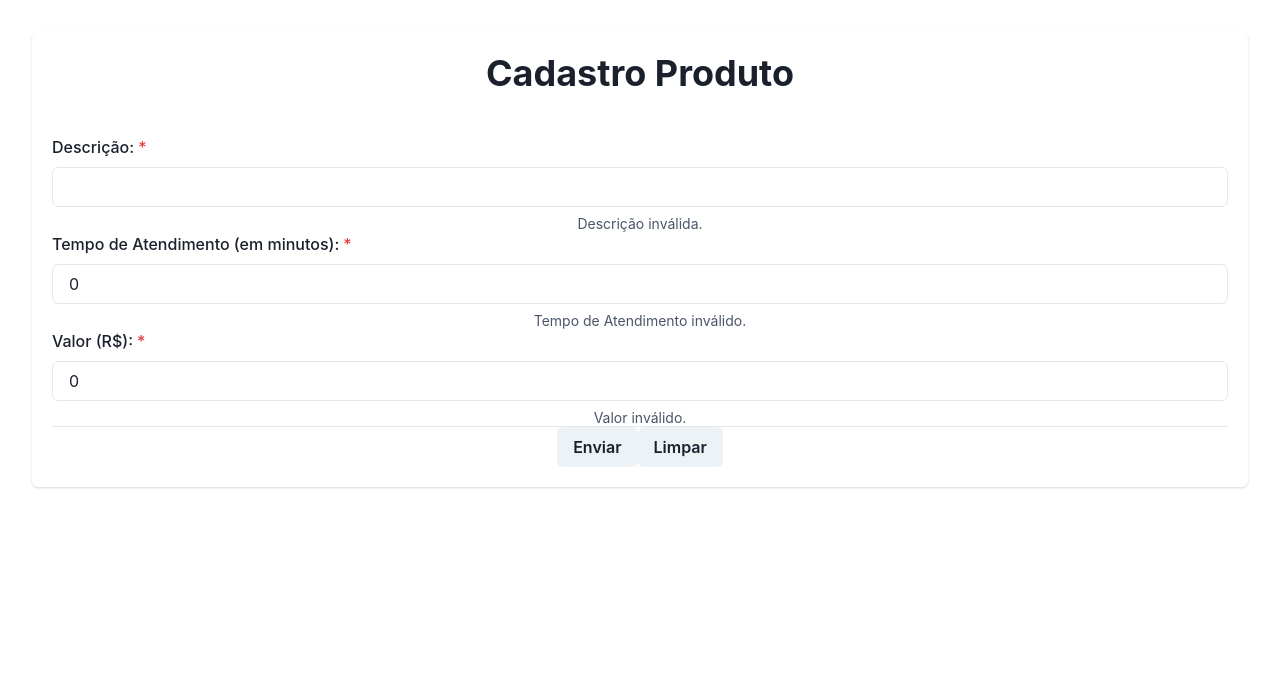
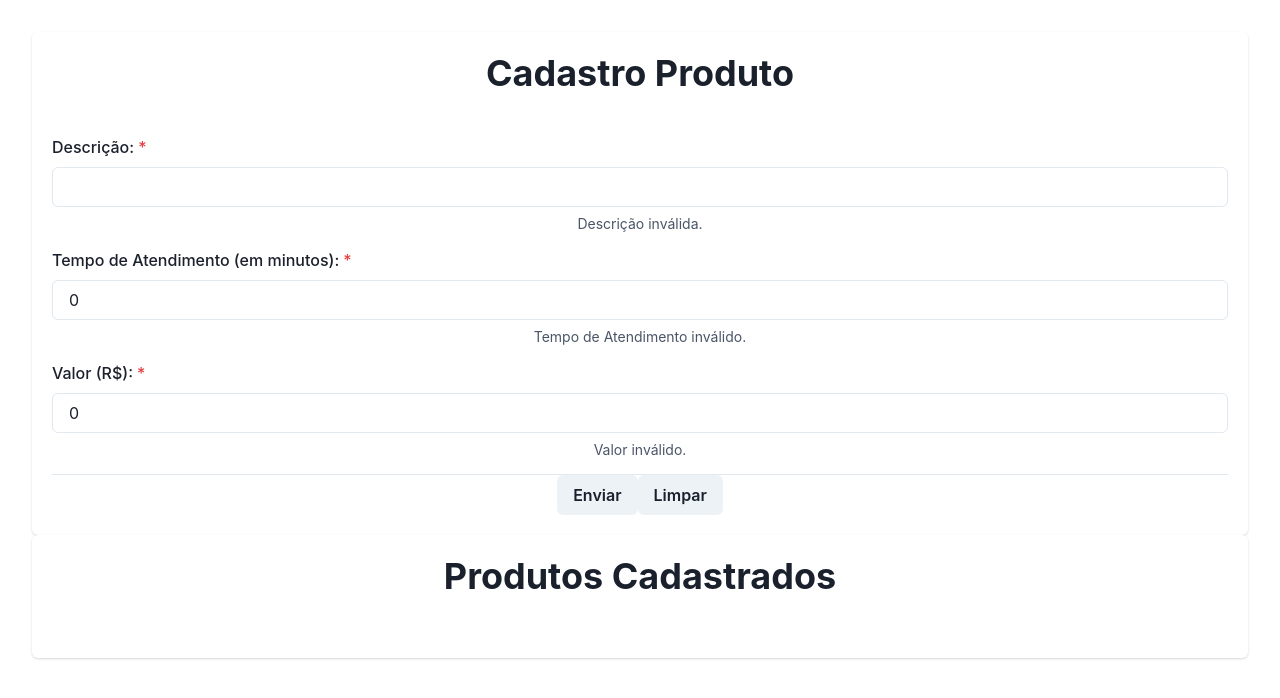
Before and after one commit to LeonardoHLTP/Projeto-Codethon, a React (Vite) app in the folder frontend/: page /CadastroProduto in a window 1280 px wide. Shown: the top 698 px of the page. Built offline with nearby package versions, Linux system fonts and the light colour scheme.

Commit message:
Alteração em CadastroProduto

```diff
--- a/frontend/src/pages/Empresa/CadastroProdutos.tsx
+++ b/frontend/src/pages/Empresa/CadastroProdutos.tsx
@@ -1,4 +1,4 @@
-import { Card, CardBody, CardHeader, Heading, FormControl, FormLabel, Input, Button, FormHelperText } from "@chakra-ui/react";
+import { Card, CardBody, CardHeader, Heading, FormControl, FormLabel, Input, Button, FormHelperText, List, ListItem } from "@chakra-ui/react";
 import { useState } from "react";
 
 interface ProdutoData {
@@ -8,9 +8,9 @@ interface ProdutoData {
 }
 
 interface ProdutoDataErrors {
-  descricaoError: boolean,
-  tempoAtendimentoError: boolean,
-  valorError: boolean,
+  descricaoError: boolean;
+  tempoAtendimentoError: boolean;
+  valorError: boolean;
 }
 
 interface TouchedFields {
@@ -23,6 +23,7 @@ export function CadastroProduto() {
   const produtoDataInitialState: ProdutoData = { descricao: "", tempoAtendimento: 0, valor: 0 };
   const [touchedFields, setTouchedFields] = useState<TouchedFields>({ descricao: false, tempoAtendimento: false, valor: false });
   const [produtoData, setProdutoData] = useState<ProdutoData>(produtoDataInitialState);
+  const [produtos, setProdutos] = useState<ProdutoData[]>([]);
 
   function handleChange(e: React.ChangeEvent<HTMLInputElement>, name: keyof ProdutoData): void {
     setProdutoData({ ...produtoData, [name]: name === "tempoAtendimento" || name === "valor" ? parseFloat(e.target.value) : e.target.value });
@@ -33,43 +34,61 @@ export function CadastroProduto() {
     descricaoError: produtoData.descricao.length < 3,
     tempoAtendimentoError: produtoData.tempoAtendimento <= 0,
     valorError: produtoData.valor <= 0,
+  };
+
+  function handleSubmit() {
+    if (!dataErrors.descricaoError && !dataErrors.tempoAtendimentoError && !dataErrors.valorError) {
+      setProdutos([...produtos, produtoData]);
+      setProdutoData(produtoDataInitialState);
+      setTouchedFields({ descricao: false, tempoAtendimento: false, valor: false });
+    }
   }
 
   return (
-    <div className="flex justify-center items-center h-dvh bg-slate-200">
-      <Card className="w-80 h-[70%]">
+    <div className="flex flex-col items-center h-screen bg-slate-200 p-4">
+      <Card className="w-full max-w-3xl mb-4">
         <CardHeader>
           <Heading>Cadastro Produto</Heading>
         </CardHeader>
         <CardBody>
-          <FormControl isRequired isInvalid={dataErrors.descricaoError && touchedFields.descricao}>
+          <FormControl isRequired isInvalid={dataErrors.descricaoError && touchedFields.descricao} mb="4" width="full">
             <FormLabel>Descrição:</FormLabel>
-            <Input onChange={e => handleChange(e, "descricao")} value={produtoData.descricao} type="text" />
-            {dataErrors.descricaoError &&
-              <FormHelperText> Descrição inválida. </FormHelperText>
-            }
+            <Input onChange={e => handleChange(e, "descricao")} value={produtoData.descricao} type="text" width="full" />
+            {dataErrors.descricaoError && <FormHelperText>Descrição inválida.</FormHelperText>}
           </FormControl>
-          <FormControl isRequired isInvalid={dataErrors.tempoAtendimentoError && touchedFields.tempoAtendimento}>
+          <FormControl isRequired isInvalid={dataErrors.tempoAtendimentoError && touchedFields.tempoAtendimento} mb="4" width="full">
             <FormLabel>Tempo de Atendimento (em minutos):</FormLabel>
-            <Input onChange={e => handleChange(e, "tempoAtendimento")} value={produtoData.tempoAtendimento} type="number" />
-            {dataErrors.tempoAtendimentoError &&
-              <FormHelperText> Tempo de Atendimento inválido. </FormHelperText>
-            }
+            <Input onChange={e => handleChange(e, "tempoAtendimento")} value={produtoData.tempoAtendimento} type="number" width="full" />
+            {dataErrors.tempoAtendimentoError && <FormHelperText>Tempo de Atendimento inválido.</FormHelperText>}
           </FormControl>
-          <FormControl isRequired isInvalid={dataErrors.valorError && touchedFields.valor}>
+          <FormControl isRequired isInvalid={dataErrors.valorError && touchedFields.valor} mb="4" width="full">
             <FormLabel>Valor (R$):</FormLabel>
-            <Input onChange={e => handleChange(e, "valor")} value={produtoData.valor} type="number" step="0.01" />
-            {dataErrors.valorError &&
-              <FormHelperText> Valor inválido. </FormHelperText>
-            }
+            <Input onChange={e => handleChange(e, "valor")} value={produtoData.valor} type="number" step="0.01" width="full" />
+            {dataErrors.valorError && <FormHelperText>Valor inválido.</FormHelperText>}
           </FormControl>
           <hr className="my-3" />
           <div className="flex gap-2">
-            <Button>Enviar</Button>
+            <Button onClick={handleSubmit}>Enviar</Button>
             <Button onClick={() => setProdutoData(produtoDataInitialState)}>Limpar</Button>
           </div>
         </CardBody>
       </Card>
+      <Card className="w-full max-w-3xl">
+        <CardHeader>
+          <Heading>Produtos Cadastrados</Heading>
+        </CardHeader>
+        <CardBody>
+          <List spacing={3}>
+            {produtos.map((produto, index) => (
+              <ListItem key={index} className="border-b border-gray-300 pb-2 mb-2">
+                <b>Descrição:</b> {produto.descricao} <br />
+                <b>Tempo de Atendimento:</b> {produto.tempoAtendimento} minutos <br />
+                <b>Valor:</b> R$ {produto.valor.toFixed(2)}
+              </ListItem>
+            ))}
+          </List>
+        </CardBody>
+      </Card>
     </div>
-  )
+  );
 }
```
